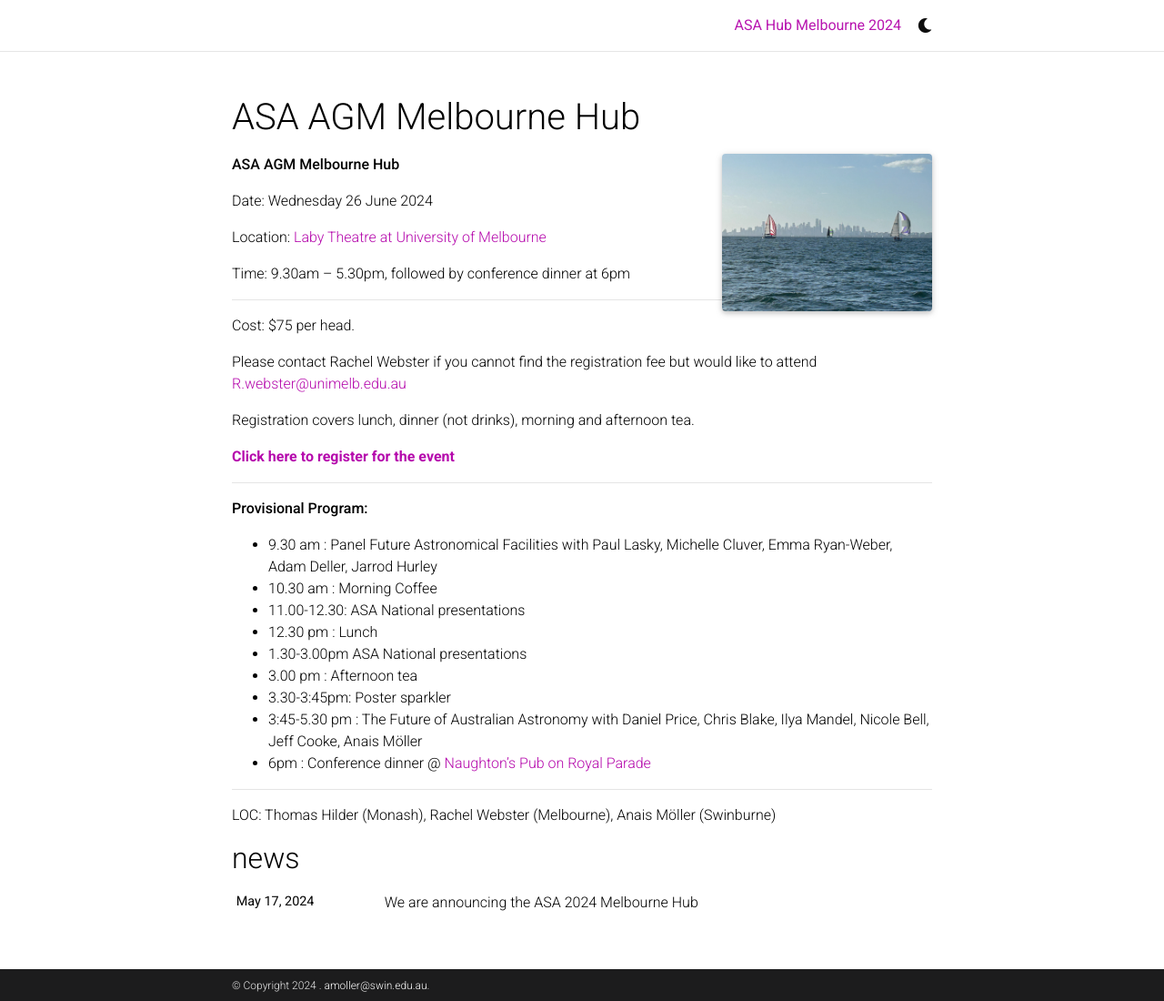
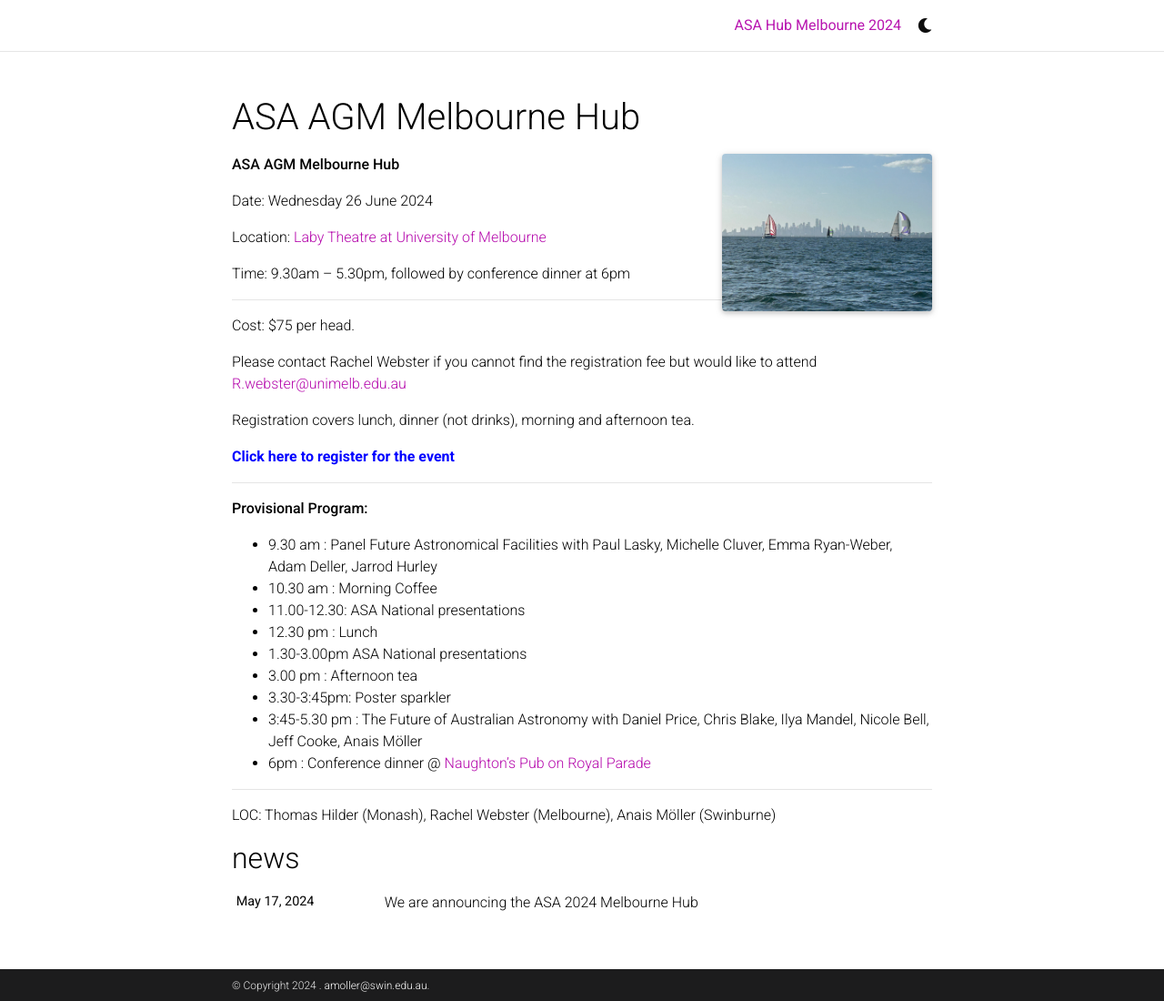
Before and after one commit to ASA2024Melbourne/ASA2024Melbourne.github.io, a Jekyll site: the page built from _pages/about.md, in a window 1280 px wide and 1100 px high. Shown: the whole window at 91% size. Built offline with Jekyll 4.4.1, drawn with Linux system fonts in a browser that asks for light colours; full-size pictures stand in for the smaller copies a plugin makes; comment, search, counter and statistics services are not loaded; a style sheet for code colours, icons or effects is not loaded.

Commit message:
make link blue

```diff
--- a/_pages/about.md
+++ b/_pages/about.md
@@ -26,7 +26,7 @@ _ _ _ _ _
 <p> Cost:		$75 per head. </p>
 <p> Please contact Rachel Webster if you cannot find the registration fee but would like to attend  <a href="mailto:R.webster@unimelb.edu.au">R.webster@unimelb.edu.au</a> </p>
 <p> Registration covers lunch, dinner (not drinks), morning and afternoon tea.</p>
-<p> <a style="font-weight:bold" href="https://www.eventbrite.com.au/e/asa-hub-melbourne-2024-tickets-919790627527">Click here to register for the event</a>  </p>
+<p> <a style="font-weight:bold; color:blue;" href="https://www.eventbrite.com.au/e/asa-hub-melbourne-2024-tickets-919790627527">Click here to register for the event</a>  </p>
 
 _ _ _ _ _
 **Provisional Program:**
```
